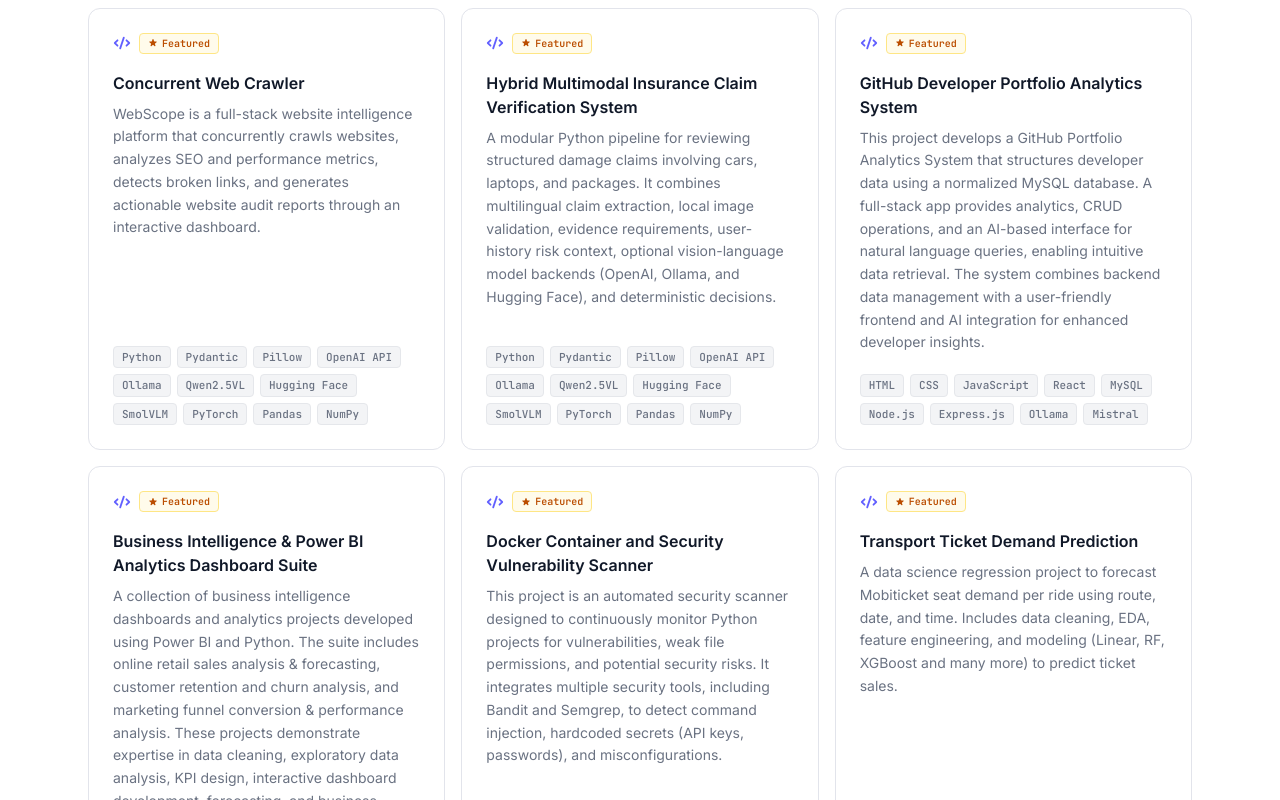
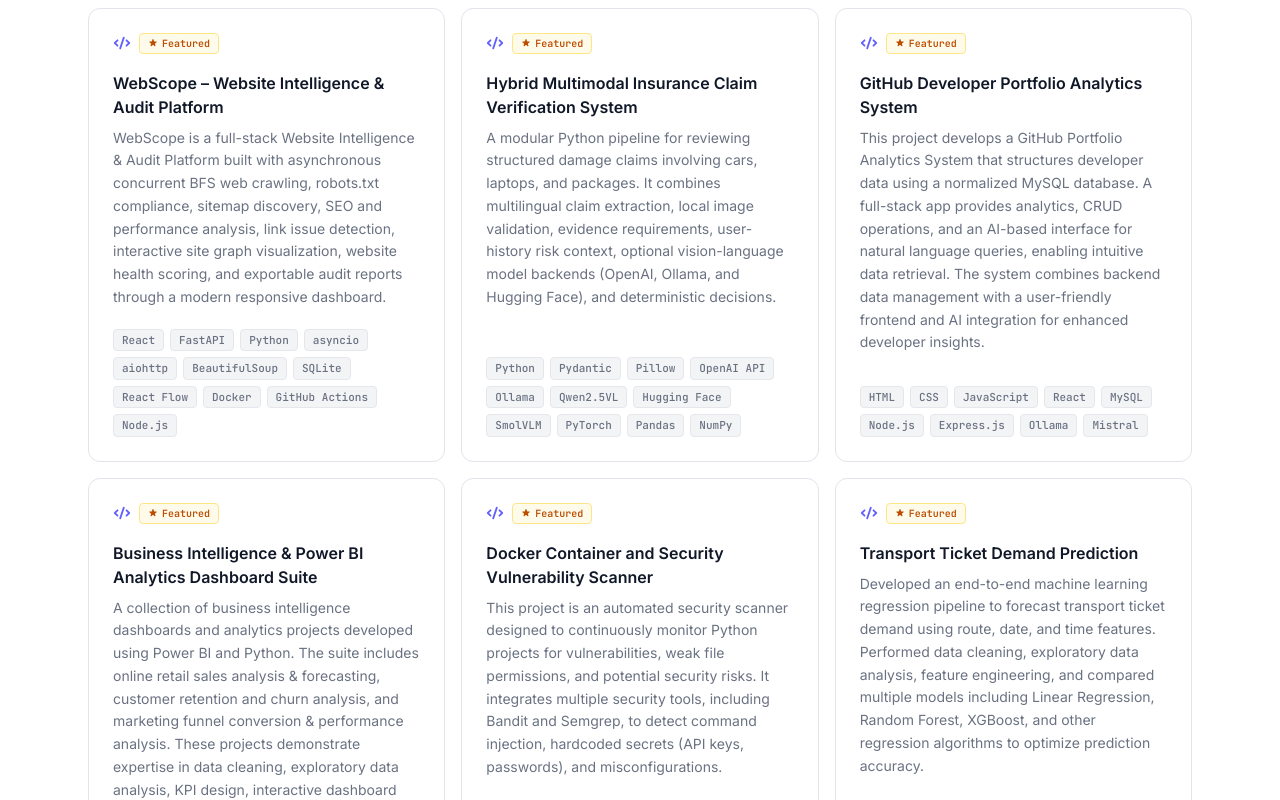
Before and after one commit to BarathThanigai/My_Portfolio_Website, a React (Vite) app: page / in a window 1280 px wide. Shown: the part 2820-3620 px from the top of the page. Built offline with nearby package versions, Linux system fonts and the light colour scheme.

Commit message:
feat: added webscope project and update with new resume

```diff
--- a/src/components/Hero.jsx
+++ b/src/components/Hero.jsx
@@ -127,7 +127,7 @@ export default function Hero() {
               className="inline-flex items-center gap-2 px-5 py-2.5 bg-indigo-600 hover:bg-indigo-500 text-white text-sm font-semibold rounded-lg transition-all duration-200 shadow-lg shadow-indigo-900/25 hover:shadow-indigo-900/40 hover:-translate-y-0.5">
               Get in touch <HiArrowRight size={15} />
             </button>
-            <a href="Resume - T Barath.pdf" download="Resume - T Barath.pdf" className={`inline-flex items-center gap-2 px-5 py-2.5 text-sm font-semibold rounded-lg border transition-all duration-200 hover:-translate-y-0.5 ${dark ? 'border-[#1E1E2A] text-gray-300 hover:text-white hover:bg-white/5 hover:border-white/10' : 'border-[#E2E4EB] text-gray-600 hover:text-gray-900 hover:bg-gray-50'}`}>
+            <a href="Barath T - Resume.pdf" download="Barath T - Resume.pdf" className={`inline-flex items-center gap-2 px-5 py-2.5 text-sm font-semibold rounded-lg border transition-all duration-200 hover:-translate-y-0.5 ${dark ? 'border-[#1E1E2A] text-gray-300 hover:text-white hover:bg-white/5 hover:border-white/10' : 'border-[#E2E4EB] text-gray-600 hover:text-gray-900 hover:bg-gray-50'}`}>
               <HiDownload size={15} /> Download Resume
             </a>
           </motion.div>
--- a/src/components/Projects.jsx
+++ b/src/components/Projects.jsx
@@ -10,7 +10,7 @@ const fadeUp = {
   visible: (i = 0) => ({ opacity: 1, y: 0, transition: { duration: 0.45, delay: i * 0.08, ease: 'easeOut' } }),
 };
 
-const FILTERS = ['All', 'Data Science','AI/ML','Cybersecurity', 'Full Stack', 'DevOps','Computer Vision'];
+const FILTERS = ['All','Software Engineering', 'Data Science','AI/ML','Cybersecurity', 'Full Stack', 'DevOps','Computer Vision'];
 
 function ProjectCard({ project, dark, index }) {
   return (
--- a/src/data/projects.js
+++ b/src/data/projects.js
@@ -1,13 +1,13 @@
 export const projects = [
   {
     id: 1,
-    title: 'Concurrent Web Crawler',
-    description: 'WebScope is a full-stack website intelligence platform that concurrently crawls websites, analyzes SEO and performance metrics, detects broken links, and generates actionable website audit reports through an interactive dashboard.',
-    tech: ['Python', 'Pydantic', 'Pillow', 'OpenAI API', 'Ollama', 'Qwen2.5VL', 'Hugging Face', 'SmolVLM', 'PyTorch', 'Pandas', 'NumPy'],
+    title: 'WebScope – Website Intelligence & Audit Platform',
+    description: 'WebScope is a full-stack Website Intelligence & Audit Platform built with asynchronous concurrent BFS web crawling, robots.txt compliance, sitemap discovery, SEO and performance analysis, link issue detection, interactive site graph visualization, website health scoring, and exportable audit reports through a modern responsive dashboard.',
+    tech: ['React', 'FastAPI', 'Python', 'asyncio', 'aiohttp', 'BeautifulSoup', 'SQLite', 'React Flow', 'Docker', 'GitHub Actions','Node.js'],
     github: 'https://github.com/BarathThanigai/Concurrent_Web_Crawler',
     live: null,
     featured: true,
-    categories: 'AI/ML',
+    categories: ['Full Stack','Software Engineering','DevOps'],
   },
   {
     id: 2,
@@ -17,10 +17,10 @@ export const projects = [
     github: 'https://github.com/BarathThanigai/Hybrid_Multimodal_Insurance_Claim_Verification_System',
     live: null,
     featured: true,
-    categories: 'AI/ML',
+    categories: ['AI/ML','Computer Vision'],
   },
   {
-    id: 2,
+    id: 3,
     title: 'GitHub Developer Portfolio Analytics System',
     description: 'This project develops a GitHub Portfolio Analytics System that structures developer data using a normalized MySQL database. A full-stack app provides analytics, CRUD operations, and an AI-based interface for natural language queries, enabling intuitive data retrieval. The system combines backend data management with a user-friendly frontend and AI integration for enhanced developer insights.',
     tech: ['HTML', 'CSS', 'JavaScript', 'React', 'MySQL', 'Node.js', 'Express.js', 'Ollama', 'Mistral'],
@@ -37,7 +37,7 @@ export const projects = [
     github: 'https://github.com/BarathThanigai/Business-Intelligence-Power-BI-Analytics-Dashboard-Suite',
     live: null,
     featured: true,
-    categories: ['Data Science','AI/ML'],
+    categories: ['Data Science'],
   },
   {
     id: 5,
@@ -52,7 +52,7 @@ export const projects = [
   {
     id: 6,
     title: 'Transport Ticket Demand Prediction',
-    description: 'A data science regression project to forecast Mobiticket seat demand per ride using route, date, and time. Includes data cleaning, EDA, feature engineering, and modeling (Linear, RF, XGBoost and many more) to predict ticket sales.',
+    description: 'Developed an end-to-end machine learning regression pipeline to forecast transport ticket demand using route, date, and time features. Performed data cleaning, exploratory data analysis, feature engineering, and compared multiple models including Linear Regression, Random Forest, XGBoost, and other regression algorithms to optimize prediction accuracy.',
     tech: ['Python', 'Pandas', 'Scikit-learn', 'XGBoost', 'LightGBM', 'CatBoost','Matplotlib', 'Seaborn'],
     github: 'https://github.com/BarathThanigai/Transport-Demand-Prediction',
     live: null,
@@ -67,7 +67,7 @@ export const projects = [
     github: 'https://github.com/BarathThanigai/Inside-Threat-Alert-System',
     live: null,
     featured: true,
-    categories: ['Cybersecurity','AI/ML'],
+    categories: ['Cybersecurity','AI/ML','Full Stack'],
   },
     {
     id: 8,
@@ -87,7 +87,7 @@ export const projects = [
     github: 'https://github.com/BarathThanigai/Foodprep-Frontend',
     live: 'https://vite-foodprep-user.onrender.com/',
     featured: true,
-    categories: 'Full Stack',
+    categories: ['Full Stack'],
   },
   {
     id: 10,
```
Also changed, not shown: 2 other files (tests, documents, lock files or other folders).
